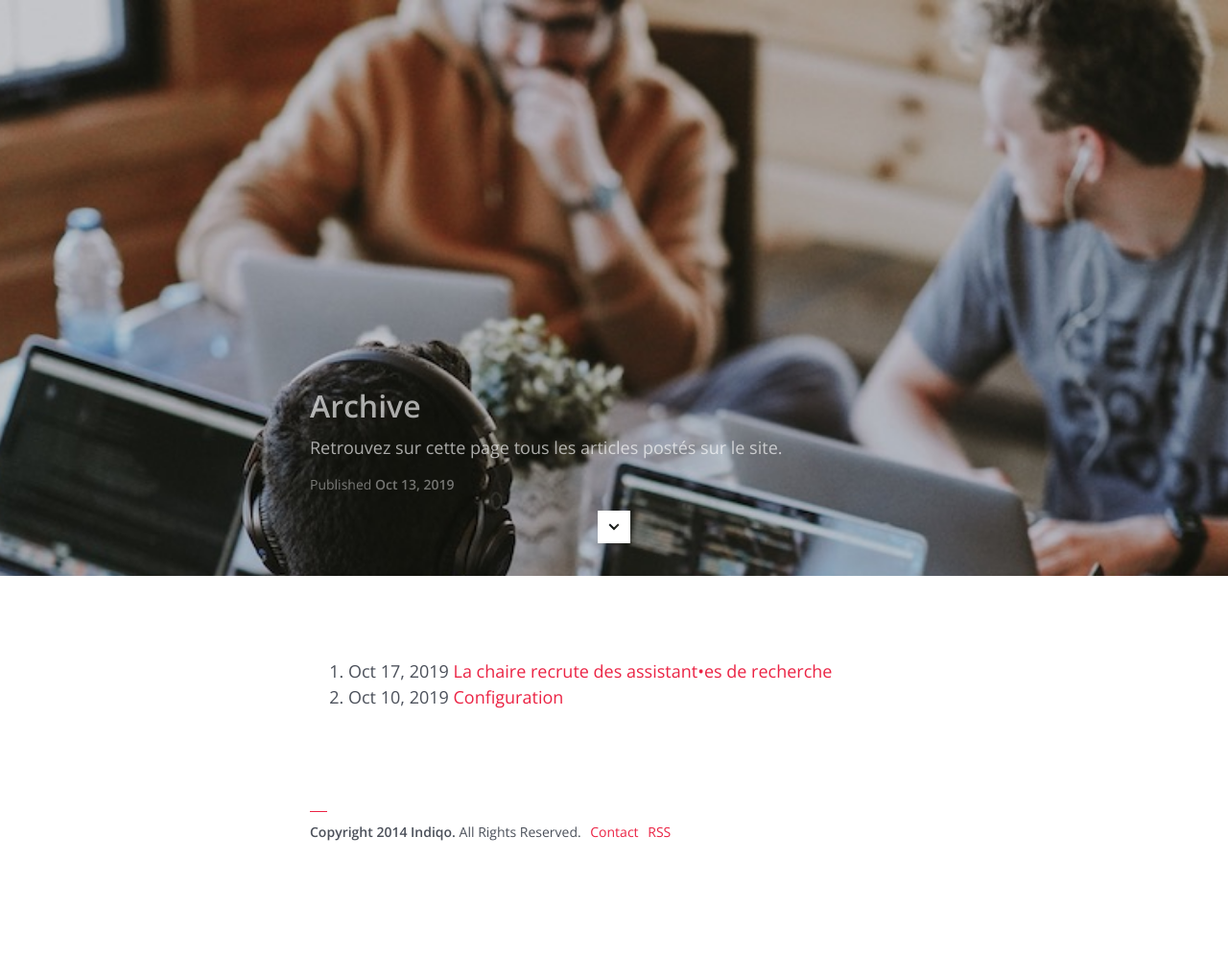
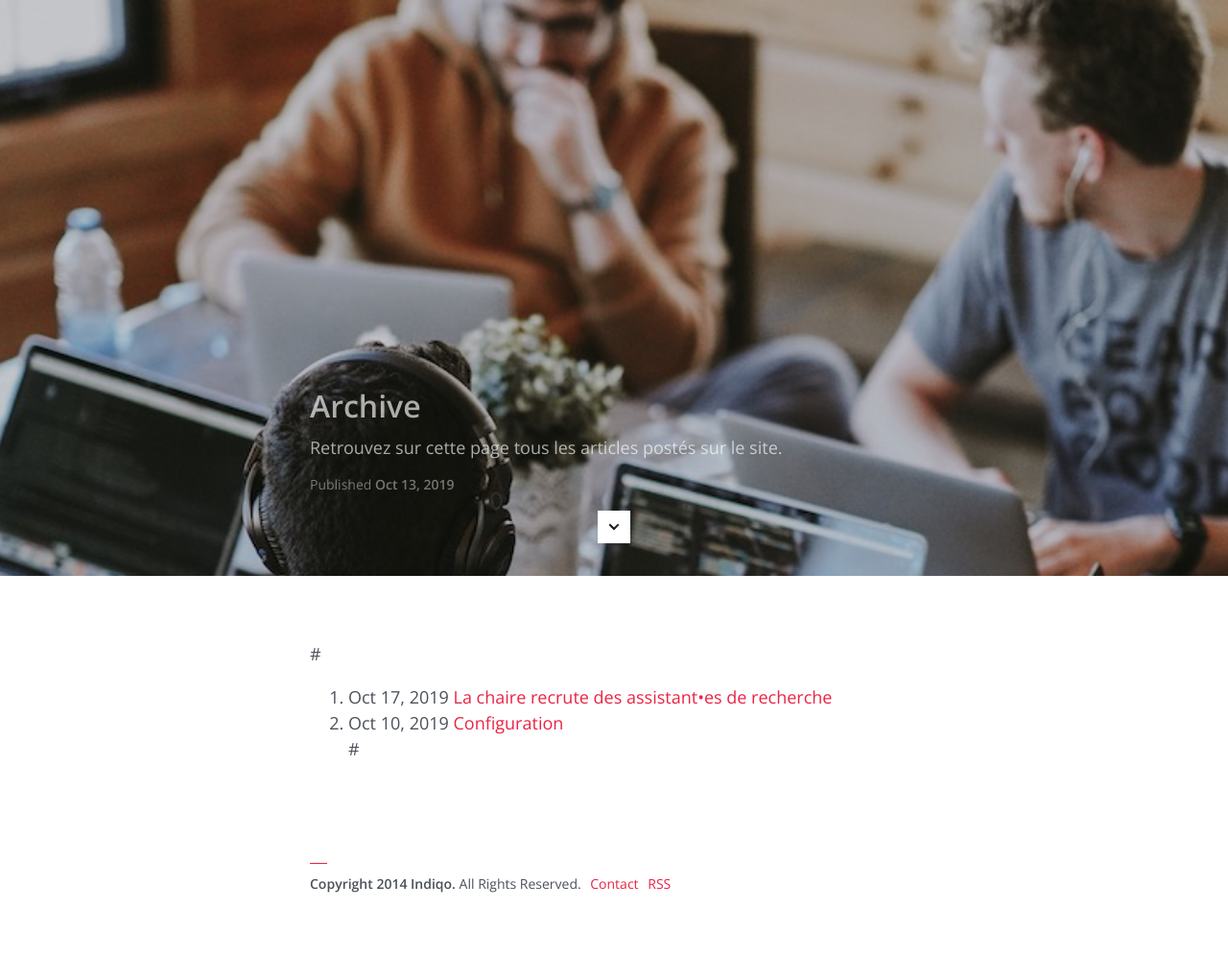
Before and after one commit to gillesbastin/algorithmicsociety, a Jekyll site: the page built from archive.md, in a window 1280 px wide. Shown: the whole page at 96% size. Built offline with Jekyll 4.4.1, drawn with Linux system fonts in a browser that asks for light colours; before the commit the page ends 942 px from its top, so only the background shows below that.

Commit message:
Update archive.md

```diff
--- a/archive.md
+++ b/archive.md
@@ -13,12 +13,12 @@ image: 		    header-1.jpg
 ---
 
 <div class="home-page">
-    <ol class="home-page__post-list">
+#    <ol class="home-page__post-list">
         {% for post in site.posts offset: site.pagination + 1 %}
         <li class="post">
             <span class="date">{{ post.date | date: "%b %-d, %Y" }}</span>
                 <a class="link" href="{{ post.url }}">{{ post.title }}</a>
         </li>
         {% endfor %}
-    </ol>
+#    </ol>
 </div>
```
